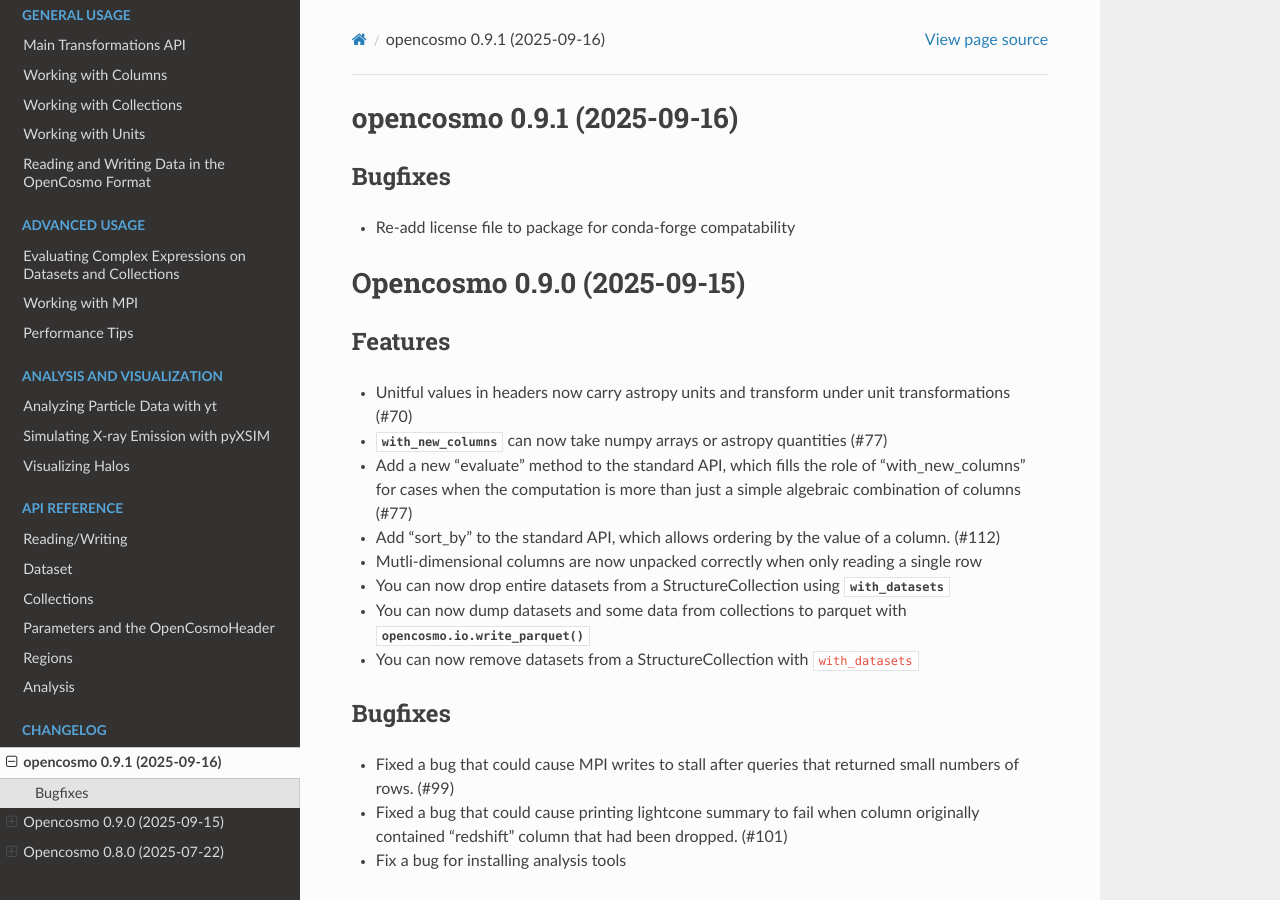
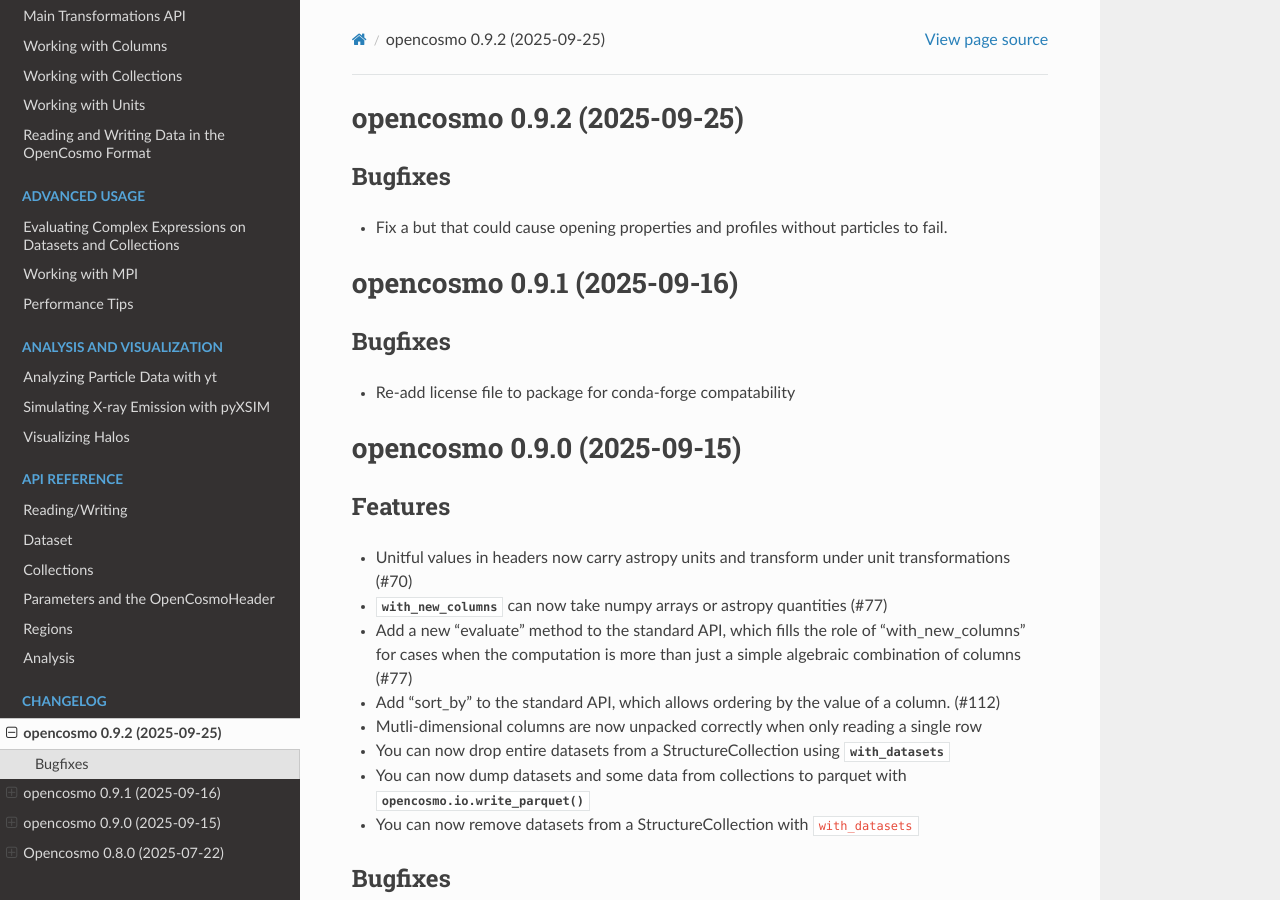
Before and after one commit to ArgonneCPAC/OpenCosmo, a Sphinx documentation site: the page built from docs/source/changelog.rst, in a window 1280 px wide and 900 px high. Built offline with Sphinx 7.4.7 and the Read the Docs theme 3.1.0, drawn with Linux system fonts in a browser that asks for light colours.

Commit message:
Bump versions

```diff
--- a/changes/+f67d7cb3.bugfix.rst
+++ /dev/null
@@ -1 +0,0 @@
-Fix a but that could cause opening properties and profiles without particles to fail.
--- a/docs/source/changelog.rst
+++ b/docs/source/changelog.rst
@@ -1,3 +1,12 @@
+opencosmo 0.9.2 (2025-09-25)
+============================
+
+Bugfixes
+--------
+
+- Fix a but that could cause opening properties and profiles without particles to fail.
+
+
 opencosmo 0.9.1 (2025-09-16)
 ============================
 
@@ -7,7 +16,7 @@ Bugfixes
 - Re-add license file to package for conda-forge compatability
 
 
-Opencosmo 0.9.0 (2025-09-15)
+opencosmo 0.9.0 (2025-09-15)
 ============================
 
 Features
--- a/docs/source/conf.py
+++ b/docs/source/conf.py
@@ -9,7 +9,7 @@
 project = "OpenCosmo"
 copyright = "2025, OpenCosmo Team"
 author = "OpenCosmo Team"
-release = "0.9.1"
+release = "0.9.2"
 
 # -- General configuration ---------------------------------------------------
 # https://www.sphinx-doc.org/en/master/usage/configuration.html#general-configuration
--- a/pyproject.toml
+++ b/pyproject.toml
@@ -1,6 +1,6 @@
 [project]
 name = "opencosmo"
-version = "0.9.1"
+version = "0.9.2"
 description = "OpenCosmo Python Toolkit"
 authors = [
   { name = "Patrick Wells", email = "pwells@anl.gov" },
```
